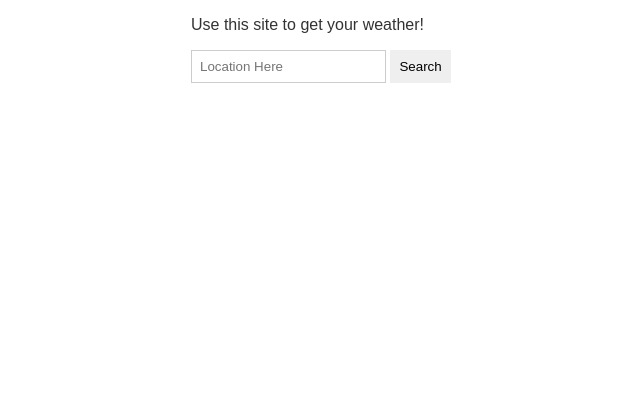
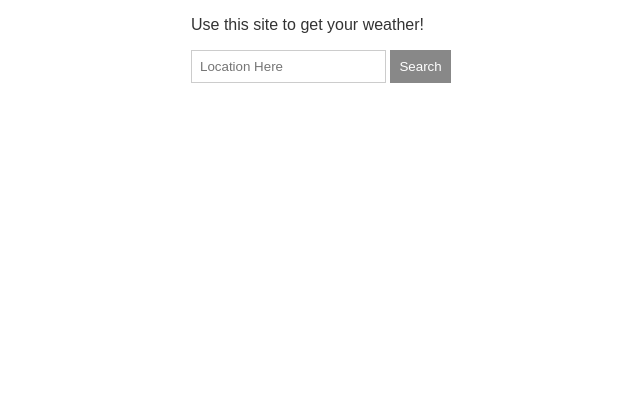
Before and after one commit to MiguelGarcia95/practice-nodejs, a Node server app: template web-server/templates/views/index.hbs in a window 1280 px wide. Shown: the top 420 px of the page, without its empty margins (124-764 px from the left). Run offline with Node 20, Linux system fonts and the light colour scheme; the template is opened without the code that fills it, so the values that code supplies are empty; some libraries are stand-ins or nearby versions.

```diff
--- a/web-server/public/css/styles.css
+++ b/web-server/public/css/styles.css
@@ -49,5 +49,7 @@ input {
 button {
   cursor: pointer;
   border: none;
+  background-color: #888888;
+  color: white;
   padding: 9px;
 }
```
